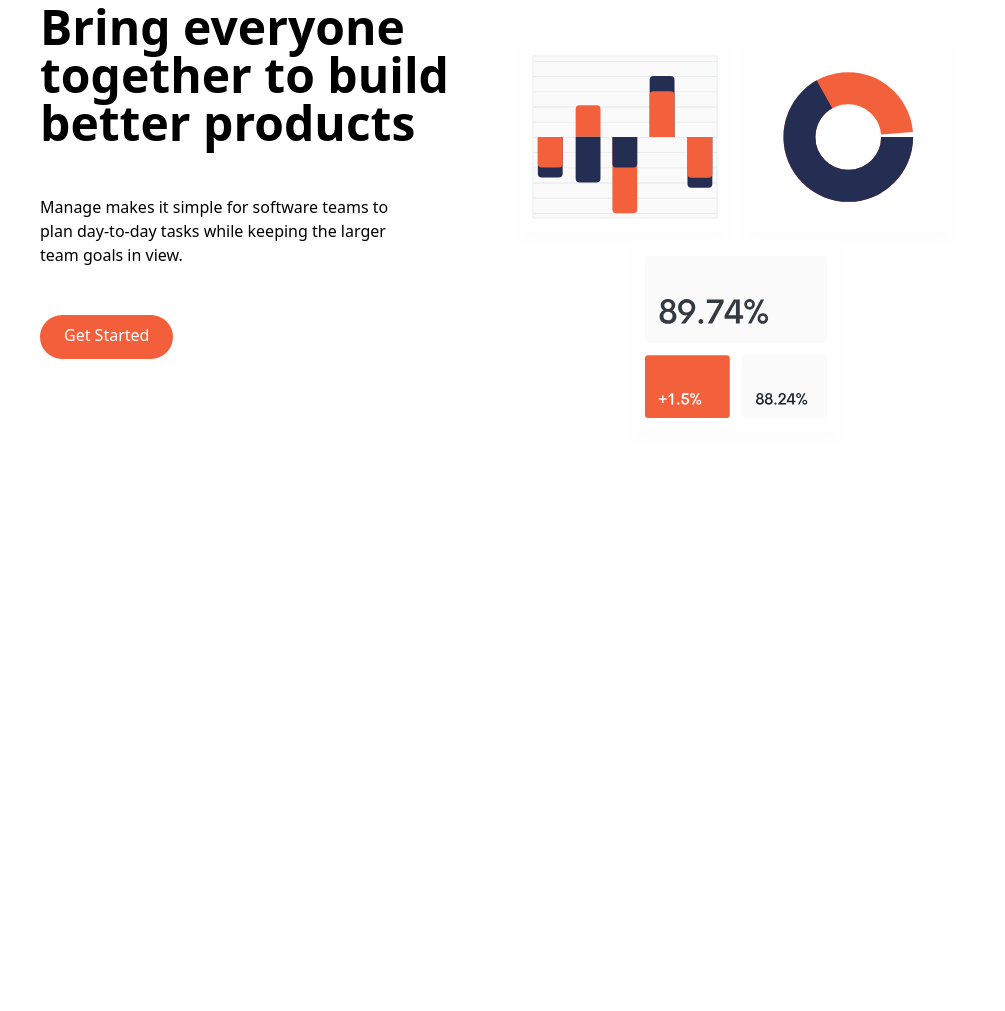
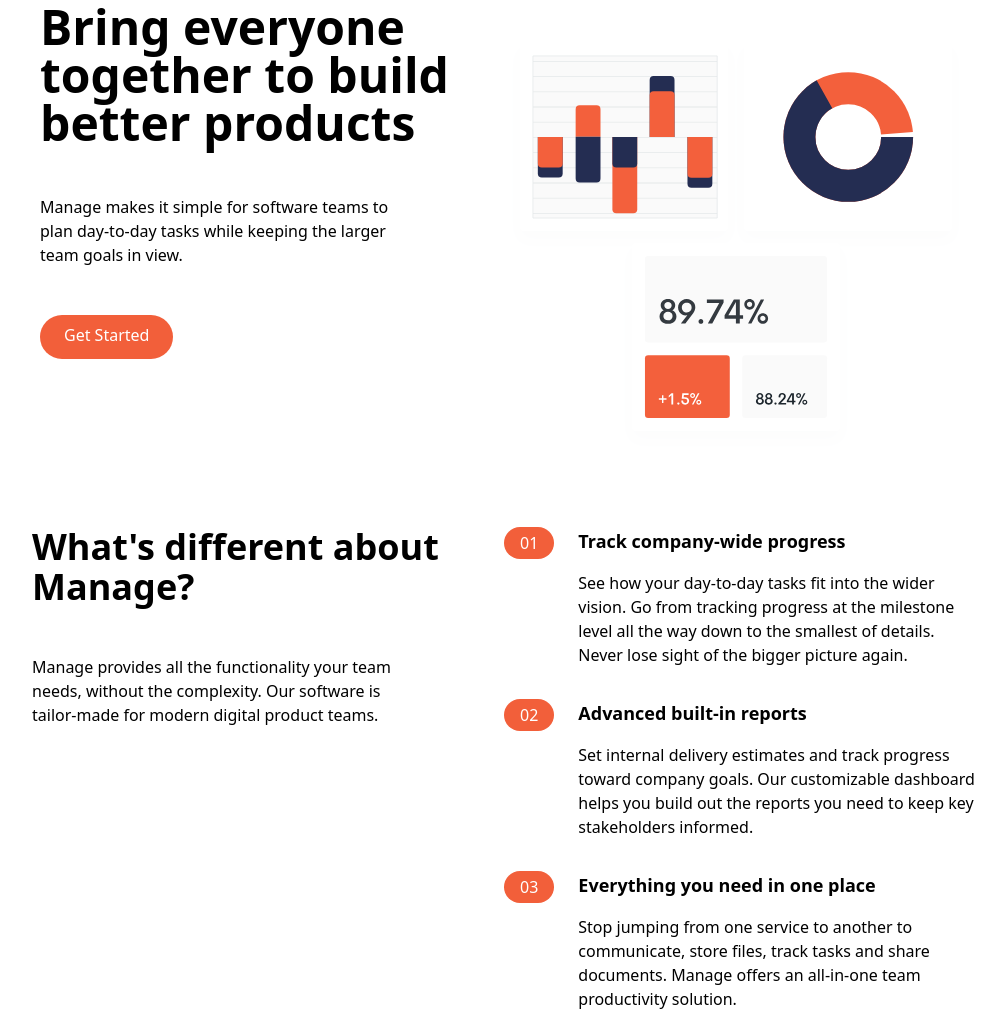
Before and after one commit to Dmitry1007/tailwind-landing-page, a website: page src/index.html in a window 1280 px wide. Shown: the part 129-1140 px from the top of the page, without its empty margins (136-1141 px from the left). Before the commit the page ends 800 px from the top, so only its background shows below. Drawn offline with Linux system fonts and the light colour scheme.

Commit message:
Features section, better color name

```diff
--- a/src/index.html
+++ b/src/index.html
@@ -23,7 +23,7 @@
           <a href="#" class=" hover:text-darkGreyishBlue">About</a>
       </div>
       <!-- Menu Button -->
-      <a href="" class="hidden md:block p-3 px-6 pt-2 text-white bg-brightRed rounded-full baseline hover:bg-brightRedLight">Get Started</a>
+      <a href="" class="hidden md:block p-3 px-6 pt-2 text-white bg-brightOrange rounded-full baseline hover:bg-brightOrangeLight">Get Started</a>
     </nav>
 
     <!-- Hero Section -->
@@ -46,7 +46,7 @@
           <div class="flex justify-center md:justify-start">
             <a
               href="#"
-              class="p-3 px-6 pt-2 text-white bg-brightRed rounded-full baseline hover:bg-brightRedLight"
+              class="p-3 px-6 pt-2 text-white bg-brightOrange rounded-full baseline hover:bg-brightOrangeLight"
               >Get Started</a
             >
           </div>
@@ -58,5 +58,119 @@
       </div>
     </section>
 
+    <!-- Features Section -->
+    <section id="features">
+      <!-- Flex container -->
+      <div
+        class="container flex flex-col px-4 mx-auto mt-10 space-y-12 md:space-y-0 md:flex-row"
+      >
+        <!-- What's Different -->
+        <div class="flex flex-col space-y-12 md:w-1/2">
+          <h2 class="max-w-md text-4xl font-bold text-center md:text-left">
+            What's different about Manage?
+          </h2>
+          <p class="max-w-sm text-center text-darkGrayishBlue md:text-left">
+            Manage provides all the functionality your team needs, without the
+            complexity. Our software is tailor-made for modern digital product
+            teams.
+          </p>
+        </div>
+
+        <!-- Numbered List -->
+        <div class="flex flex-col space-y-8 md:w-1/2">
+          <!-- List Item 1 -->
+          <div
+            class="flex flex-col space-y-3 md:space-y-0 md:space-x-6 md:flex-row"
+          >
+            <!-- Heading -->
+            <div class="rounded-l-full bg-brightOrangeSupLight md:bg-transparent">
+              <div class="flex items-center space-x-2">
+                <div
+                  class="px-4 py-2 text-white rounded-full md:py-1 bg-brightOrange"
+                >
+                  01
+                </div>
+                <h3 class="text-base font-bold md:mb-4 md:hidden">
+                  Track company-wide progress
+                </h3>
+              </div>
+            </div>
+
+            <div>
+              <h3 class="hidden mb-4 text-lg font-bold md:block">
+                Track company-wide progress
+              </h3>
+              <p class="text-darkGrayishBlue">
+                See how your day-to-day tasks fit into the wider vision. Go from
+              tracking progress at the milestone level all the way down to the
+                smallest of details. Never lose sight of the bigger picture
+                again.
+              </p>
+            </div>
+          </div>
+
+          <!-- List Item 2 -->
+          <div
+            class="flex flex-col space-y-3 md:space-y-0 md:space-x-6 md:flex-row"
+          >
+            <!-- Heading -->
+            <div class="rounded-l-full bg-brightOrangeSupLight md:bg-transparent">
+              <div class="flex items-center space-x-2">
+                <div
+                  class="px-4 py-2 text-white rounded-full md:py-1 bg-brightOrange"
+                >
+                  02
+                </div>
+                <h3 class="text-base font-bold md:mb-4 md:hidden">
+                  Advanced built-in reports
+                </h3>
+              </div>
+            </div>
+
+            <div>
+              <h3 class="hidden mb-4 text-lg font-bold md:block">
+                Advanced built-in reports
+              </h3>
+              <p class="text-darkGrayishBlue">
+                Set internal delivery estimates and track progress toward
+                company goals. Our customizable dashboard helps you build out
+                the reports you need to keep key stakeholders informed.
+              </p>
+            </div>
+          </div>
+
+          <!-- List Item 3 -->
+          <div
+            class="flex flex-col space-y-3 md:space-y-0 md:space-x-6 md:flex-row"
+          >
+            <!-- Heading -->
+            <div class="rounded-l-full bg-brightOrangeSupLight md:bg-transparent">
+              <div class="flex items-center space-x-2">
+                <div
+                  class="px-4 py-2 text-white rounded-full md:py-1 bg-brightOrange"
+                >
+                  03
+                </div>
+                <h3 class="text-base font-bold md:mb-4 md:hidden">
+                  Everything you need in one place
+                </h3>
+              </div>
+            </div>
+
+            <div>
+              <h3 class="hidden mb-4 text-lg font-bold md:block">
+                Everything you need in one place
+              </h3>
+              <p class="text-darkGrayishBlue">
+                Stop jumping from one service to another to communicate, store
+                files, track tasks and share documents. Manage offers an
+                all-in-one team productivity solution.
+              </p>
+            </div>
+          </div>
+        </div>
+      </div>
+    </section>
+
   </body>
 </html>
--- a/tailwind.config.js
+++ b/tailwind.config.js
@@ -10,13 +10,13 @@ module.exports = {
     },
     extend: {
       colors: {
-        brightRed: "hsl(12, 88%, 59%)",
-        brightRedLight: "hsl(12, 88%, 79%)",
-        brightRedSupLight: "hsl(12, 88%, 95%)",
+        brightOrange: "hsl(12, 88%, 59%)",
+        brightOrangeLight: "hsl(12, 88%, 79%)",
+        brightOrangeSupLight: "hsl(12, 88%, 95%)",
         darkBlue: "hsl(228, 39%, 23%)",
         darkGreyishBlue: "hsl(227, 12%, 61%)",
         veryDarkBlue: "hsl(233, 12%, 13%)",
-        veryPaleRed: "hsl(13, 100%, 96%)",
+        veryPaleOrange: "hsl(13, 100%, 96%)",
         veryLightGray: "hsl(0, 0%, 98%)",
       },
     },
```
Also changed, not shown: dist/output.css.
